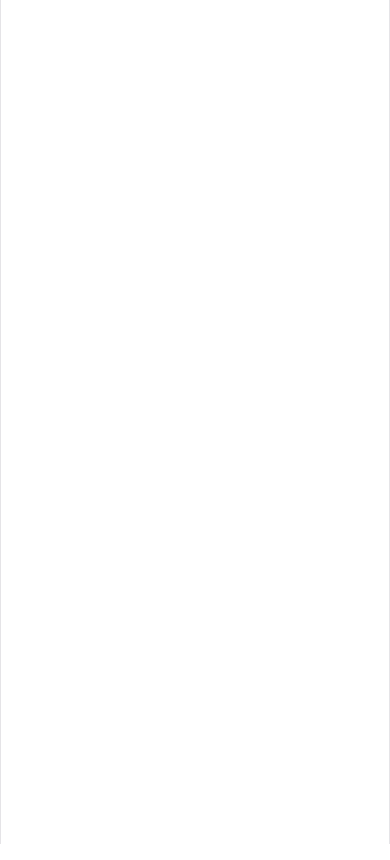
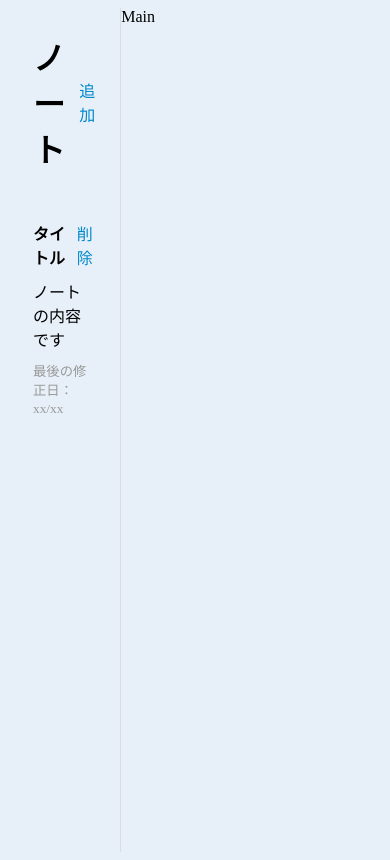
Before and after one commit to shnymywk/noteapp-with-react, a React (Vite) app: page / in a window 390 px wide. Built offline with nearby package versions, Linux system fonts and the light colour scheme.

Commit message:
💄 sidebarの設置

```diff
--- a/src/App.css
+++ b/src/App.css
@@ -1,184 +1,7 @@
-.counter {
+.App {
+  width: 100%;
+  height: 100vh;
+  overflow: hidden;
   font-size: 16px;
-  padding: 5px 10px;
-  border-radius: 5px;
-  color: var(--accent);
-  background: var(--accent-bg);
-  border: 2px solid transparent;
-  transition: border-color 0.3s;
-  margin-bottom: 24px;
-
-  &:hover {
-    border-color: var(--accent-border);
-  }
-  &:focus-visible {
-    outline: 2px solid var(--accent);
-    outline-offset: 2px;
-  }
+  display: flex;
 }
-
-.hero {
-  position: relative;
-
-  .base,
-  .framework,
-  .vite {
-    inset-inline: 0;
-    margin: 0 auto;
-  }
-
-  .base {
-    width: 170px;
-    position: relative;
-    z-index: 0;
-  }
-
-  .framework,
-  .vite {
-    position: absolute;
-  }
-
-  .framework {
-    z-index: 1;
-    top: 34px;
-    height: 28px;
-    transform: perspective(2000px) rotateZ(300deg) rotateX(44deg) rotateY(39deg)
-      scale(1.4);
-  }
-
-  .vite {
-    z-index: 0;
-    top: 107px;
-    height: 26px;
-    width: auto;
-    transform: perspective(2000px) rotateZ(300deg) rotateX(40deg) rotateY(39deg)
-      scale(0.8);
-  }
-}
-
-#center {
-  display: flex;
-  flex-direction: column;
-  gap: 25px;
-  place-content: center;
-  place-items: center;
-  flex-grow: 1;
-
-  @media (max-width: 1024px) {
-    padding: 32px 20px 24px;
-    gap: 18px;
-  }
-}
-
-#next-steps {
-  display: flex;
-  border-top: 1px solid var(--border);
-  text-align: left;
-
-  & > div {
-    flex: 1 1 0;
-    padding: 32px;
-    @media (max-width: 1024px) {
-      padding: 24px 20px;
-    }
-  }
-
-  .icon {
-    margin-bottom: 16px;
-    width: 22px;
-    height: 22px;
-  }
-
-  @media (max-width: 1024px) {
-    flex-direction: column;
-    text-align: center;
-  }
-}
-
-#docs {
-  border-right: 1px solid var(--border);
-
-  @media (max-width: 1024px) {
-    border-right: none;
-    border-bottom: 1px solid var(--border);
-  }
-}
-
-#next-steps ul {
-  list-style: none;
-  padding: 0;
-  display: flex;
-  gap: 8px;
-  margin: 32px 0 0;
-
-  .logo {
-    height: 18px;
-  }
-
-  a {
-    color: var(--text-h);
-    font-size: 16px;
-    border-radius: 6px;
-    background: var(--social-bg);
-    display: flex;
-    padding: 6px 12px;
-    align-items: center;
-    gap: 8px;
-    text-decoration: none;
-    transition: box-shadow 0.3s;
-
-    &:hover {
-      box-shadow: var(--shadow);
-    }
-    .button-icon {
-      height: 18px;
-      width: 18px;
-    }
-  }
-
-  @media (max-width: 1024px) {
-    margin-top: 20px;
-    flex-wrap: wrap;
-    justify-content: center;
-
-    li {
-      flex: 1 1 calc(50% - 8px);
-    }
-
-    a {
-      width: 100%;
-      justify-content: center;
-      box-sizing: border-box;
-    }
-  }
-}
-
-#spacer {
-  height: 88px;
-  border-top: 1px solid var(--border);
-  @media (max-width: 1024px) {
-    height: 48px;
-  }
-}
-
-.ticks {
-  position: relative;
-  width: 100%;
-
-  &::before,
-  &::after {
-    content: '';
-    position: absolute;
-    top: -4.5px;
-    border: 5px solid transparent;
-  }
-
-  &::before {
-    left: 0;
-    border-left-color: var(--border);
-  }
-  &::after {
-    right: 0;
-    border-right-color: var(--border);
-  }
-}
--- a/src/App.jsx
+++ b/src/App.jsx
@@ -1,10 +1,16 @@
 import './App.css'
+import Main from './components/Main'
+import Sidebar from './components/Sidebar'
+
 
 function App() {
 
 
   return (
-    <div className="App"></div>
+    <div className="App">
+      <Sidebar />
+      <Main />
+    </div>
   )
 }
 
--- /dev/null
+++ b/src/components/Main.jsx
@@ -0,0 +1,8 @@
+import "./Main.css";
+
+const Main = () => {
+  return (
+    <div>Main</div>
+  )
+}
+export default Main
--- /dev/null
+++ b/src/components/Sidebar.css
@@ -0,0 +1,53 @@
+button {
+    background: none;
+    border: none;
+    color: #08c;
+    margin: 0;
+    padding: 0;
+    font-size: 16px;
+    cursor: pointer;
+}
+
+.app-sidebar {
+    width: 30%;
+    height: 100vh;
+    border-right: 1px solid #ddd;
+}
+
+.app-sidebar-header {
+    display: flex;;
+    justify-content: space-between;
+    padding: 25px;
+}
+
+.app-sidebar-header h1 {
+    margin: 0;
+}
+
+.app-sidebar-notes {
+    height: calc(100vh - 78px);
+    overflow-y: scroll;
+}
+
+.app-sidebar-note {
+    padding: 25px;
+    cursor: pointer;
+    transition: all 0.3s;
+}
+
+.sidebar-note-title {
+    display: flex;
+    justify-content: space-between;
+}
+
+.app-sidebar-note p {
+    margin: 10px 0;
+}
+
+.app-sidebar-note small {
+    color: #999;
+}
+
+.app-sidebar-note:hover {
+    background-color: #f1f0f0;
+}
--- /dev/null
+++ b/src/components/Sidebar.jsx
@@ -0,0 +1,25 @@
+import "./Sidebar.css";
+
+const Sidebar = () => {
+    return (
+        <div className="app-sidebar">
+            <div className="app-sidebar-header">
+                <h1>ノート</h1>
+                <button>追加</button>
+            </div>
+            <div className="app-sidebar-notes">
+                <div className="app-sidebar-note">
+                    <div className="sidebar-note-title">
+                        <strong>タイトル</strong>
+                        <button>削除</button>
+                    </div>
+                    <p>ノートの内容です</p>
+                    <small>最後の修正日：xx/xx</small>
+                </div>
+            </div>
+        </div>
+    )
+}
+
+
+export default Sidebar
--- a/src/index.css
+++ b/src/index.css
@@ -1,111 +1,3 @@
-:root {
-  --text: #6b6375;
-  --text-h: #08060d;
-  --bg: #fff;
-  --border: #e5e4e7;
-  --code-bg: #f4f3ec;
-  --accent: #aa3bff;
-  --accent-bg: rgba(170, 59, 255, 0.1);
-  --accent-border: rgba(170, 59, 255, 0.5);
-  --social-bg: rgba(244, 243, 236, 0.5);
-  --shadow:
-    rgba(0, 0, 0, 0.1) 0 10px 15px -3px, rgba(0, 0, 0, 0.05) 0 4px 6px -2px;
-
-  --sans: system-ui, 'Segoe UI', Roboto, sans-serif;
-  --heading: system-ui, 'Segoe UI', Roboto, sans-serif;
-  --mono: ui-monospace, Consolas, monospace;
-
-  font: 18px/145% var(--sans);
-  letter-spacing: 0.18px;
-  color-scheme: light dark;
-  color: var(--text);
-  background: var(--bg);
-  font-synthesis: none;
-  text-rendering: optimizeLegibility;
-  -webkit-font-smoothing: antialiased;
-  -moz-osx-font-smoothing: grayscale;
-
-  @media (max-width: 1024px) {
-    font-size: 16px;
-  }
+body {
+    background-color: #e7f0f8;
 }
-
-@media (prefers-color-scheme: dark) {
-  :root {
-    --text: #9ca3af;
-    --text-h: #f3f4f6;
-    --bg: #16171d;
-    --border: #2e303a;
-    --code-bg: #1f2028;
-    --accent: #c084fc;
-    --accent-bg: rgba(192, 132, 252, 0.15);
-    --accent-border: rgba(192, 132, 252, 0.5);
-    --social-bg: rgba(47, 48, 58, 0.5);
-    --shadow:
-      rgba(0, 0, 0, 0.4) 0 10px 15px -3px, rgba(0, 0, 0, 0.25) 0 4px 6px -2px;
-  }
-
-  #social .button-icon {
-    filter: invert(1) brightness(2);
-  }
-}
-
-body {
-  margin: 0;
-}
-
-#root {
-  width: 1126px;
-  max-width: 100%;
-  margin: 0 auto;
-  text-align: center;
-  border-inline: 1px solid var(--border);
-  min-height: 100svh;
-  display: flex;
-  flex-direction: column;
-  box-sizing: border-box;
-}
-
-h1,
-h2 {
-  font-family: var(--heading);
-  font-weight: 500;
-  color: var(--text-h);
-}
-
-h1 {
-  font-size: 56px;
-  letter-spacing: -1.68px;
-  margin: 32px 0;
-  @media (max-width: 1024px) {
-    font-size: 36px;
-    margin: 20px 0;
-  }
-}
-h2 {
-  font-size: 24px;
-  line-height: 118%;
-  letter-spacing: -0.24px;
-  margin: 0 0 8px;
-  @media (max-width: 1024px) {
-    font-size: 20px;
-  }
-}
-p {
-  margin: 0;
-}
-
-code,
-.counter {
-  font-family: var(--mono);
-  display: inline-flex;
-  border-radius: 4px;
-  color: var(--text-h);
-}
-
-code {
-  font-size: 15px;
-  line-height: 135%;
-  padding: 4px 8px;
-  background: var(--code-bg);
-}
```
Also changed, not shown: src/components/Main.css (added).
